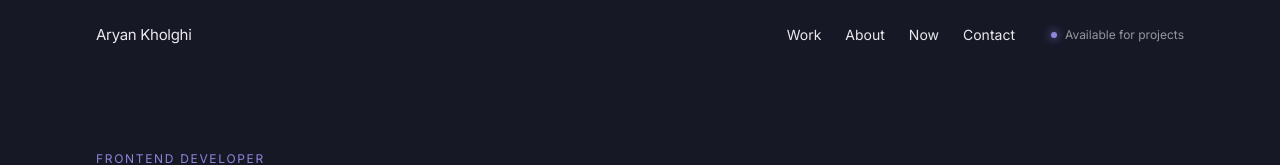
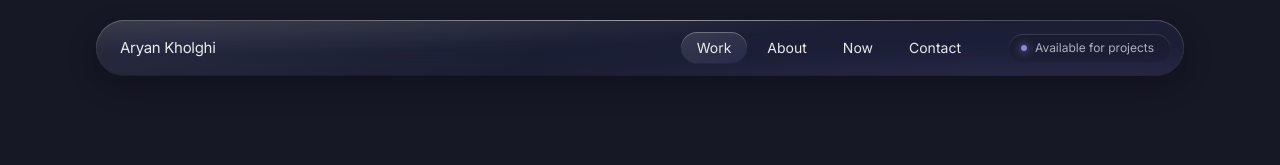
Before and after one commit to aryankholqi/portfolio, a Next.js app: page / in a window 1280 px wide. Shown: the top 165 px of the page. Built offline with nearby package versions, Linux system fonts and the light colour scheme.

Commit message:
Update image formats in About and content files; enhance Nav component with scroll effects and improved styling.

```diff
--- a/components/About.tsx
+++ b/components/About.tsx
@@ -24,7 +24,7 @@ export default function About() {
       </Reveal>
       <Reveal delay={0.08}>
         <div className="relative h-[260px] overflow-hidden rounded-[var(--radius-lg)] bg-[var(--color-surface)] md:h-[420px]">
-          <Image src="/portrait.jpg" alt="Aryan Kholghi" fill sizes="(max-width: 768px) 100vw, 40vw" className="object-cover" />
+          <Image src="/Portrait.webp" alt="Aryan Kholghi" fill sizes="(max-width: 768px) 100vw, 40vw" className="object-cover" />
         </div>
       </Reveal>
     </section>
--- a/components/Nav.tsx
+++ b/components/Nav.tsx
@@ -1,4 +1,8 @@
+'use client';
+
+import { useEffect, useState } from 'react';
 import Link from 'next/link';
+import { motion, useReducedMotion } from 'framer-motion';
 
 const items = [
   { href: '#work', label: 'Work' },
@@ -7,21 +11,120 @@ const items = [
   { href: '#contact', label: 'Contact' },
 ];
 
+/**
+ * Glass navbar: a translucent floating bar that samples the page behind it
+ * (backdrop blur + saturation), with a bright top edge, a soft inner shade at
+ * the bottom and two specular highlights. It condenses slightly once scrolled.
+ * The active/hovered item is a shared pill that slides between links.
+ */
 export default function Nav() {
+  const [active, setActive] = useState('#work');
+  const [scrolled, setScrolled] = useState(false);
+  const reduced = useReducedMotion();
+
+  useEffect(() => {
+    const onScroll = () => setScrolled(window.scrollY > 12);
+    onScroll();
+    window.addEventListener('scroll', onScroll, { passive: true });
+    return () => window.removeEventListener('scroll', onScroll);
+  }, []);
+
+  useEffect(() => {
+    const sections = items
+      .map((i) => document.querySelector(i.href))
+      .filter((el): el is Element => Boolean(el));
+
+    const io = new IntersectionObserver(
+      (entries) => {
+        const visible = entries.filter((e) => e.isIntersecting).sort((a, b) => b.intersectionRatio - a.intersectionRatio)[0];
+        if (visible?.target.id) setActive(`#${visible.target.id}`);
+      },
+      { threshold: [0.2, 0.5], rootMargin: '-20% 0px -60% 0px' },
+    );
+
+    sections.forEach((s) => io.observe(s));
+    return () => io.disconnect();
+  }, []);
+
   return (
-    <header className="flex items-center gap-6 px-5 pt-5 md:px-24 md:pt-6">
-      <span className="text-[15px] tracking-[-0.02em]">Aryan Kholghi</span>
-      <nav className="ml-auto hidden gap-6 text-sm md:flex">
-        {items.map((i) => (
-          <Link key={i.href} href={i.href} className="text-[rgba(233,233,237,0.75)]">
+    <div className="sticky top-0 z-50 px-4 pt-3 md:px-24 md:pt-5">
+      <header
+        className={`relative flex items-center gap-4 overflow-hidden rounded-full pl-4 pr-2.5 transition-[padding,background-color] duration-300 md:gap-8 md:pl-6 md:pr-3.5 ${
+          scrolled ? 'py-2' : 'py-2.5 md:py-3'
+        }`}
+        style={{
+          background:
+            'linear-gradient(150deg, rgba(233,233,237,0.09), rgba(233,233,237,0.03) 42%, rgba(145,132,217,0.07))',
+          backdropFilter: 'blur(22px) saturate(180%)',
+          WebkitBackdropFilter: 'blur(22px) saturate(180%)',
+          boxShadow: [
+            'inset 0 1px 0 rgba(233,233,237,0.22)',
+            'inset 0 -1px 0 rgba(22,24,38,0.5)',
+            'inset 1px 0 0 rgba(233,233,237,0.08)',
+            'inset -1px 0 0 rgba(233,233,237,0.08)',
+            scrolled ? '0 14px 34px rgba(10,11,20,0.6)' : '0 10px 26px rgba(10,11,20,0.45)',
+          ].join(', '),
+        }}
+      >
+        {/* specular highlights */}
+        <span
+          aria-hidden
+          className="pointer-events-none absolute inset-0"
+          style={{
+            background:
+              'radial-gradient(120% 180% at 12% -40%, rgba(233,233,237,0.16), transparent 55%), radial-gradient(90% 160% at 88% 140%, rgba(145,132,217,0.14), transparent 60%)',
+          }}
+        />
+        {/* bright top rim, fading at both ends */}
+        <span
+          aria-hidden
+          className="pointer-events-none absolute inset-x-[14%] top-0 h-px"
+          style={{ background: 'linear-gradient(90deg, transparent, rgba(233,233,237,0.5), transparent)' }}
+        />
+
+        <span className="relative text-[15px] tracking-[-0.02em]">Aryan Kholghi</span>
+
+        <nav className="relative ml-auto hidden items-center gap-1 md:flex">
+          {items.map((i) => {
+            const on = active === i.href;
+            return (
+              <Link
+                key={i.href}
+                href={i.href}
+                onClick={() => setActive(i.href)}
+                className={`relative rounded-full px-4 py-1.5 text-sm transition-colors ${
+                  on ? 'text-[var(--color-text)]' : 'text-[rgba(233,233,237,0.72)] hover:text-[var(--color-text)]'
+                }`}
+              >
+                {on && (
+                  <motion.span
+                    layoutId="nav-pill"
+                    transition={reduced ? { duration: 0 } : { type: 'spring', stiffness: 380, damping: 32 }}
+                    className="absolute inset-0 -z-10 rounded-full"
+                    style={{
+                      background: 'linear-gradient(160deg, rgba(233,233,237,0.14), rgba(145,132,217,0.10))',
+                      boxShadow: 'inset 0 1px 0 rgba(233,233,237,0.3), inset 0 -1px 0 rgba(22,24,38,0.35)',
+                    }}
+                  />
+                )}
                 {i.label}
               </Link>
-        ))}
+            );
+          })}
         </nav>
-      <span className="ml-auto flex items-center gap-2 text-xs text-[rgba(233,233,237,0.6)] md:ml-3">
+
+        <span
+          className="relative ml-auto flex items-center gap-2 rounded-full py-1.5 pl-3 pr-4 text-xs text-[rgba(233,233,237,0.72)] md:ml-0"
+          style={{
+            background: 'rgba(22,24,38,0.28)',
+            boxShadow: 'inset 0 1px 0 rgba(233,233,237,0.14)',
+          }}
+        >
           <span className="h-1.5 w-1.5 rounded-full bg-[var(--color-accent)] shadow-[0_0_10px_var(--color-accent)]" />
-        Available for projects
+          <span className="hidden sm:inline">Available for projects</span>
+          <span className="sm:hidden">Available</span>
         </span>
       </header>
+    </div>
   );
 }
--- a/lib/content.ts
+++ b/lib/content.ts
@@ -18,7 +18,7 @@ export const projects: Project[] = [
       'Showcase site for a cosmetics and personal-care brand. Product catalogue, category browsing, and detail pages built for a growing range.',
     short: 'Cosmetics brand showcase',
     tags: ['Next.js App Router', 'TypeScript', 'Three.js', 'React Query', 'GSAP'],
-    image: '/work/abidarya.jpg',
+    image: '/work/Abidarya.webp',
     featured: true,
   },
   {
```
Also changed, not shown: public/Portrait.webp (added), public/work/Abidarya.webp (added). Lines whose indentation alone changed are shown as unchanged.
